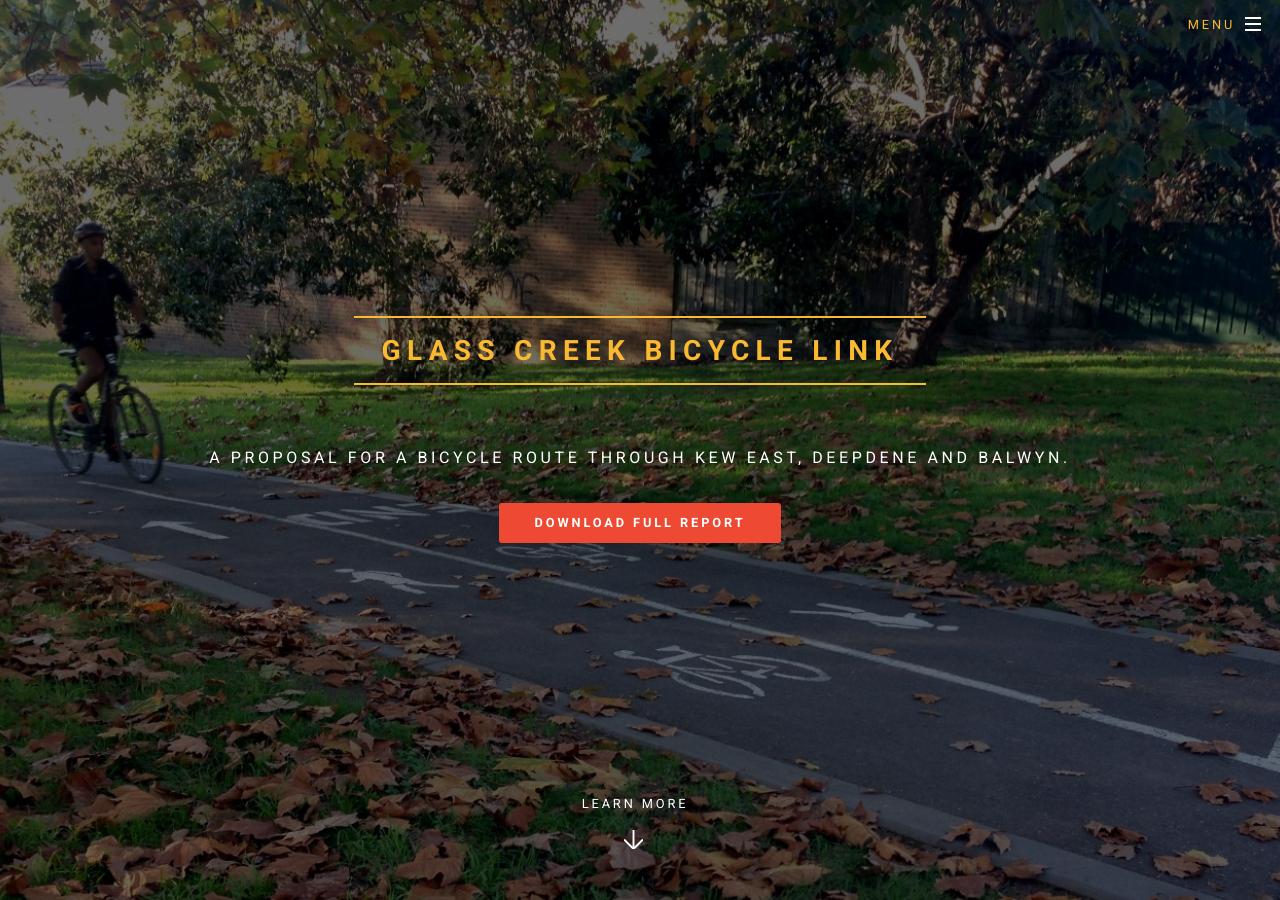
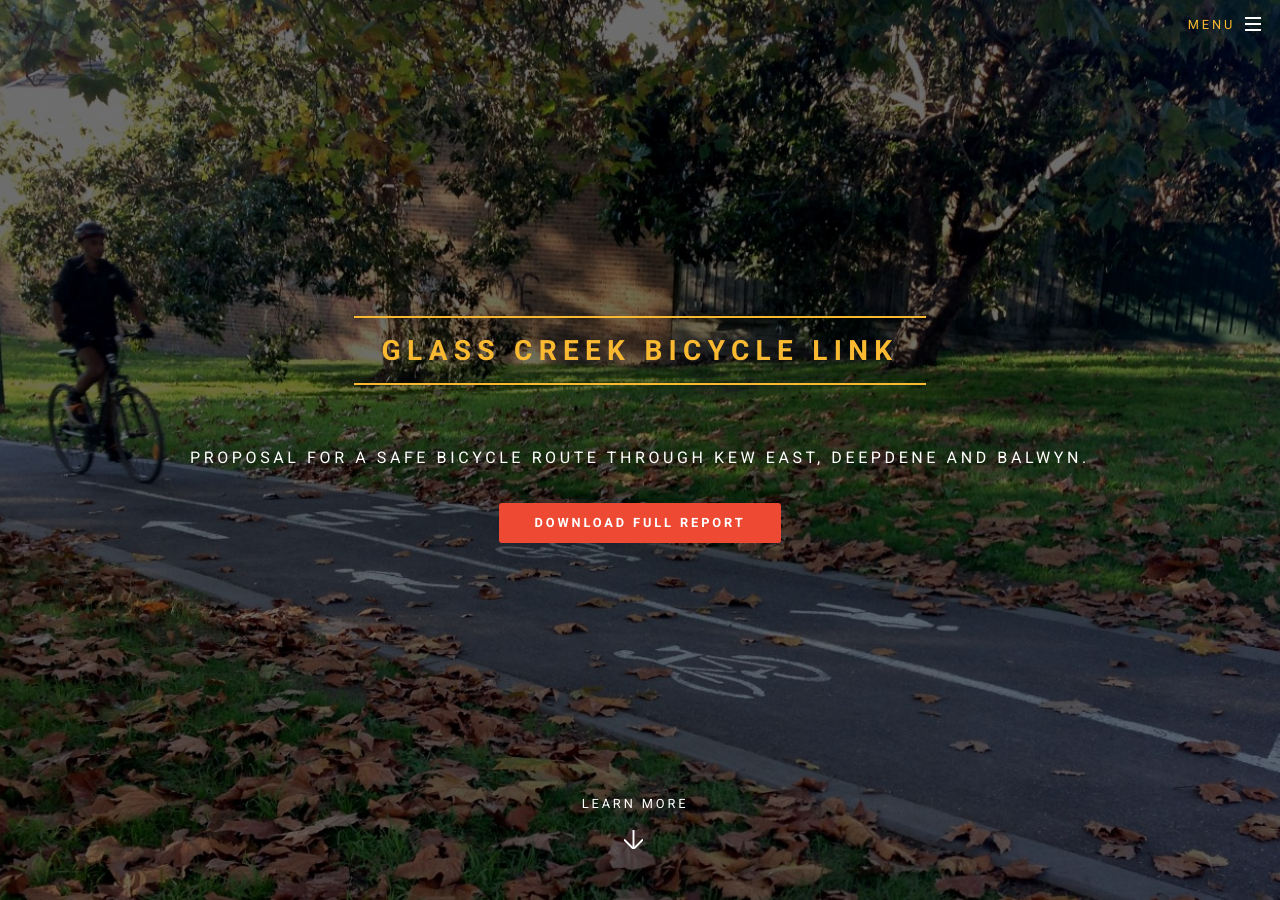
Before and after one commit to boroondarabike/glasscreek-old, a Jekyll site: the page built from index.html, in a window 1280 px wide and 900 px high. Built offline with Jekyll 4.4.1, drawn with Linux system fonts in a browser that asks for light colours; some of the changed text lies outside the part shown.

Commit message:
Removed unused social features, fixed bottom index page button text

```diff
--- a/_config.yml
+++ b/_config.yml
@@ -4,18 +4,16 @@
 # Site settings
 title: Glass Creek Bicycle Link
 description: |
-  A proposal for a bicycle route through Kew East, Deepdene and Balwyn.
+  Proposal for a safe bicycle route through Kew East, Deepdene and Balwyn.
 owner: Boroondara Bike # or company name
 first_published: 2017 # if migrating another site, the year of your first publish
 email: your-email@domain.com
 baseurl: "/glasscreek" # the subpath of your site, e.g. /blog
 url: "https://boroondarabike.github.io" # the base hostname & protocol for your site
 social:
-  twitter: https://twitter.com/<username>
-  github: https://github.com/<username>
-  linkedin-square: https://linkedin.com/in/<username>
-  facebook-official: https://facebook.com/<username>
-  google-plus-square: https://plus.google.com/u/0/+<username>
+  #twitter: https://twitter.com/<username>
+  github: https://github.com/boroondarabike<username>
+  #facebook-official: https://facebook.com/<username>
   #email: /contact/
   #flickr:
   #instagram:
--- a/index.html
+++ b/index.html
@@ -75,7 +75,7 @@
 								<p>Aliquam ut ex ut augue consectetur interdum endrerit imperdiet amet eleifend fringilla.</p>
 							</header>
 							<ul class="actions vertical">
-								<li><a href="/content/REPORTLINK" class="button fit special">Download full report</a></li>
+								<li><a href="/content/REPORTLINK" class="button fit special">Full report</a></li>
 								<li><a href="/issues" class="button fit">Learn More</a></li>
 							</ul>
 						</div>
```
